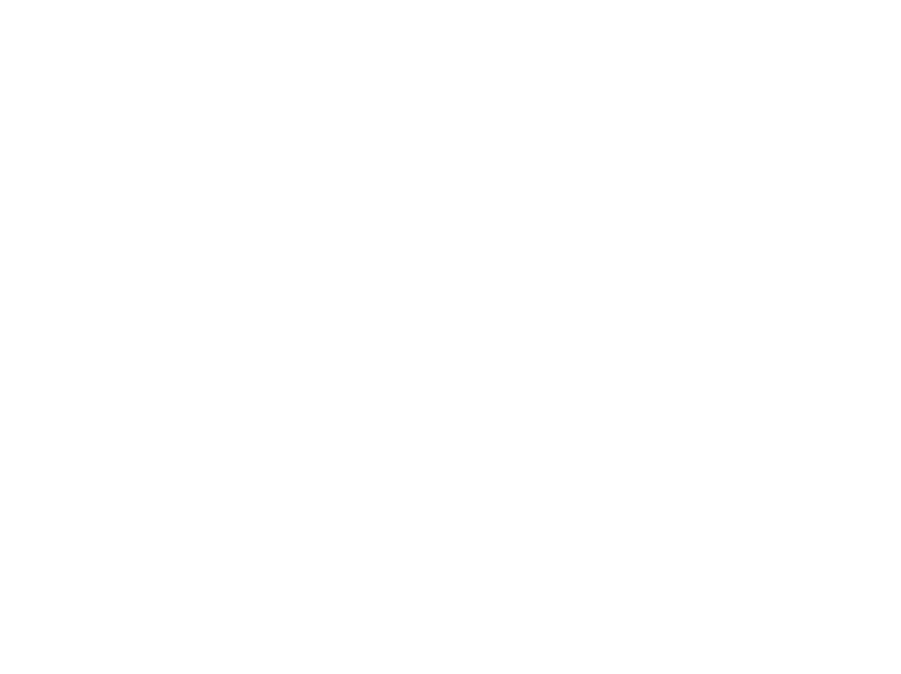
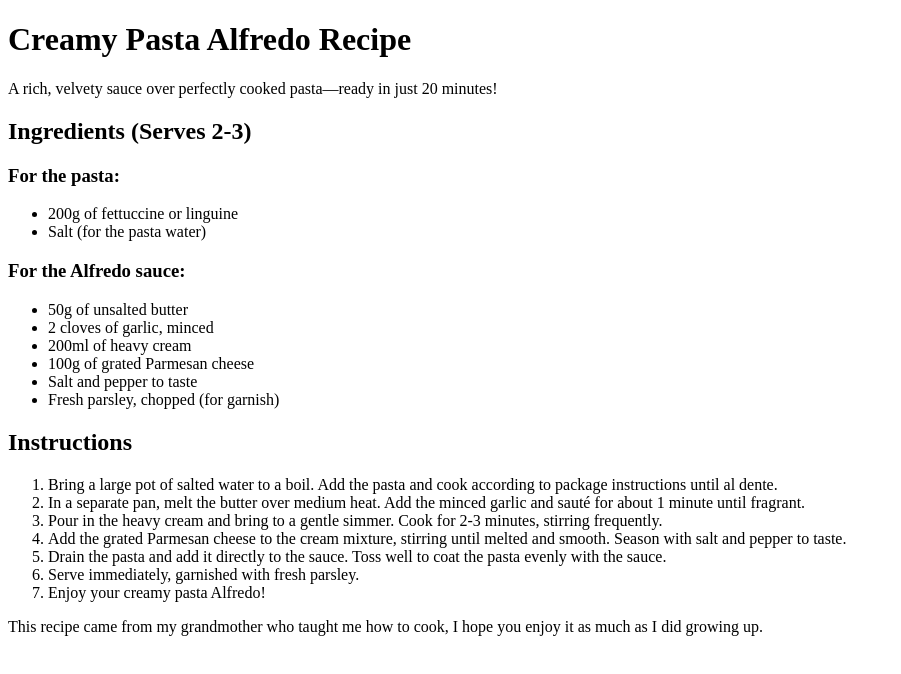
Before and after one commit to axelsn04/odin-recipes, a plain HTML site: page recipes/pasta_alfredo.html in a window 1280 px wide. Shown: the whole page, without its empty margins (0-901 px from the left). Drawn offline with Linux system fonts and the light colour scheme.

Commit message:
pasta_alfredo recipe creation.
Here I created the recipe for the pasta alfredo recipe, i included the heading, a small introduction, an unordered list of ingredients, an ordered list for the steps and a small message at the end.

```diff
--- a/recipes/pasta_alfredo.html
+++ b/recipes/pasta_alfredo.html
@@ -6,6 +6,34 @@
     <title>pasta_alfredo</title>
 </head>
 <body>
+    <h1>Creamy Pasta Alfredo Recipe</h1>
+    <p>A rich, velvety sauce over perfectly cooked pasta—ready in just 20 minutes!</p>
+    <h2>Ingredients (Serves 2-3)</h2>
+    <h3>For the pasta:</h3>
+    <ul>
+        <li>200g of fettuccine or linguine</li>
+        <li>Salt (for the pasta water)</li>
+    </ul>
+    <h3>For the Alfredo sauce:</h3>
+    <ul>
+        <li>50g of unsalted butter</li>
+        <li>2 cloves of garlic, minced</li>
+        <li>200ml of heavy cream</li>
+        <li>100g of grated Parmesan cheese</li>
+        <li>Salt and pepper to taste</li>
+        <li>Fresh parsley, chopped (for garnish)</li>
+    </ul>
+    <h2>Instructions</h2>
+    <ol>
+        <li>Bring a large pot of salted water to a boil. Add the pasta and cook according to package instructions until al dente.</li>
+        <li>In a separate pan, melt the butter over medium heat. Add the minced garlic and sauté for about 1 minute until fragrant.</li>
+        <li>Pour in the heavy cream and bring to a gentle simmer. Cook for 2-3 minutes, stirring frequently.</li>
+        <li>Add the grated Parmesan cheese to the cream mixture, stirring until melted and smooth. Season with salt and pepper to taste.</li>
+        <li>Drain the pasta and add it directly to the sauce. Toss well to coat the pasta evenly with the sauce.</li>
+        <li>Serve immediately, garnished with fresh parsley.</li>
+        <li>Enjoy your creamy pasta Alfredo!</li>
+    </ol>
 
+    <p>This recipe came from my grandmother who taught me how to cook, I hope you enjoy it as much as I did growing up.</p>
 </body>
 </html>
```
